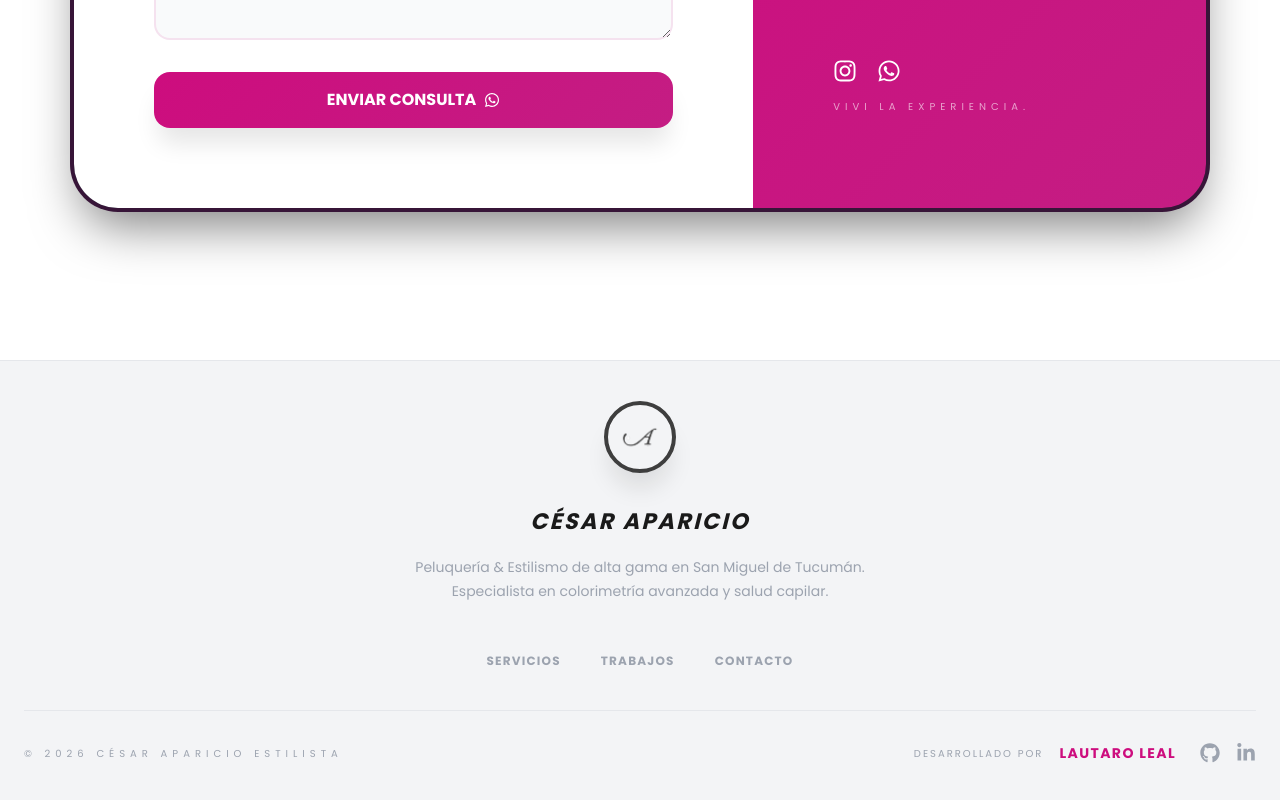
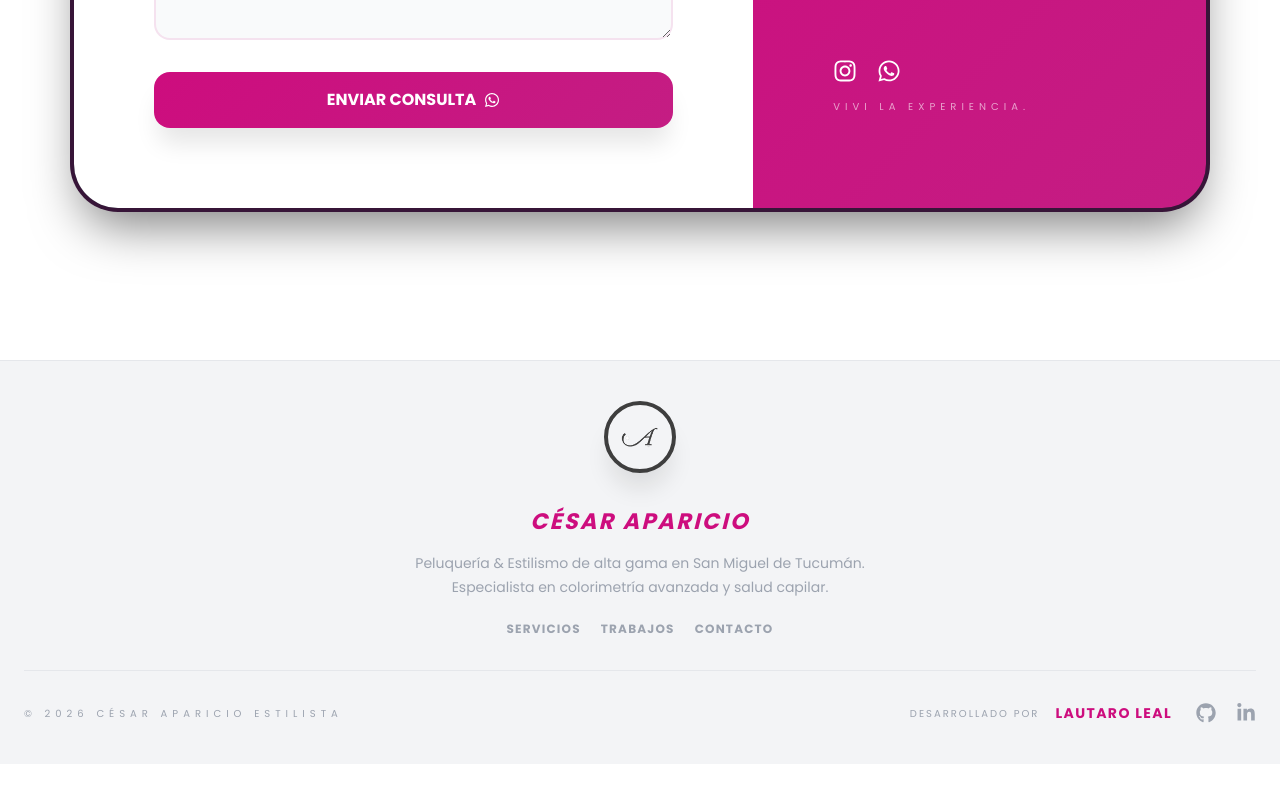
Before and after one commit to LautaroLeall/Cesar_Aparicio_Estilista, a React (Vite) app: page / in a window 1280 px wide. Shown: the part 5619-6419 px from the top of the page. After the commit the page ends 6383 px from the top, so only its background shows below. Built offline with nearby package versions, Linux system fonts and the light colour scheme; a web font is replaced by a local one.

Commit message:
update component Footer (.jsx and .css)

```diff
--- a/src/components/Footer/Footer.css
+++ b/src/components/Footer/Footer.css
@@ -8,7 +8,6 @@
   max-width: 1280px;
   margin: 0 auto;
   padding: 0 1.5rem;
-  text-align: center;
 }
 
 .footer-logo {
@@ -17,7 +16,6 @@
   border-radius: 50%;
   margin: 0 auto 2rem;
   border: 4px solid var(--brand-pink);
-  padding: 4px;
   filter: grayscale(100%);
   transition: all 0.3s;
   box-shadow: 0 20px 25px -5px rgba(0, 0, 0, 0.1);
@@ -31,9 +29,9 @@
 .footer-title {
   font-size: 1.4rem;
   font-weight: 700;
+  color: var(--brand-pink);
   letter-spacing: 0.1em;
   text-transform: uppercase;
-  margin-bottom: 1rem;
   font-style: italic;
 }
 
@@ -46,11 +44,6 @@
 }
 
 .footer-links {
-  display: flex;
-  justify-content: center;
-  flex-wrap: wrap;
-  gap: 2.5rem;
-  margin-top: 3rem;
   font-size: 0.75rem;
   font-weight: 700;
   text-transform: uppercase;
@@ -68,12 +61,6 @@
 }
 
 .footer-bottom {
-  margin-top: 2.5rem;
-  display: flex;
-  flex-direction: column;
-  align-items: center;
-  gap: 2rem;
-  padding-top: 2rem;
   border-top: 1px solid #e5e7eb;
 }
 
@@ -85,13 +72,6 @@
 }
 
 /* Developer Credits */
-.footer-dev {
-  display: flex;
-  flex-direction: column;
-  align-items: center;
-  gap: 0.5rem;
-}
-
 .footer-dev-text {
   font-size: 0.625rem;
   color: #9ca3af;
@@ -105,12 +85,6 @@
   color: var(--brand-pink);
   letter-spacing: 0.1em;
   text-transform: uppercase;
-}
-
-.footer-dev-links {
-  display: flex;
-  gap: 1rem;
-  margin-top: 0.5rem;
 }
 
 .footer-dev-links a {
--- a/src/components/Footer/Footer.jsx
+++ b/src/components/Footer/Footer.jsx
@@ -10,29 +10,29 @@ export default function Footer() {
 
   return (
     <footer className="footer">
-      <div className="footer-container">
-        <img src="/logo-estilista-sinfondo.png" alt="César Aparicio Logo" className="footer-logo" />
-        <h5 className="footer-title">César Aparicio</h5>
+      <div className="footer-container text-center">
+        <img src="/logo-estilista-sinfondo.png" alt="César Aparicio Logo" className="footer-logo p-0.5" />
+        <h5 className="footer-title mb-3">César Aparicio</h5>
         <p className="footer-desc">
           Peluquería & Estilismo de alta gama en San Miguel de Tucumán. Especialista
           en colorimetría avanzada y salud capilar.
         </p>
 
-        <div className="footer-links">
+        <div className="footer-links flex justify-center flex-wrap gap-5 mt-5">
           <a href="#servicios">Servicios</a>
           <a href="#galeria">Trabajos</a>
           <a href="#contacto">Contacto</a>
         </div>
 
-        <div className="footer-bottom">
+        <div className="footer-bottom flex flex-col items-center gap-8 pt-8 mt-8">
           <p className="footer-copyright">
             © {new Date().getFullYear()} César Aparicio Estilista
           </p>
 
-          <div className="footer-dev">
+          <div className="footer-dev flex flex-col items-center gap-2">
             <span className="footer-dev-text">Desarrollado por</span>
             <span className="footer-dev-name">{dev.name}</span>
-            <div className="footer-dev-links">
+            <div className="footer-dev-links flex gap-5 mt-1">
               <a href={dev.github} target="_blank" rel="noopener noreferrer" aria-label={`GitHub de ${dev.name}`}>
                 <FaGithub />
               </a>
```
